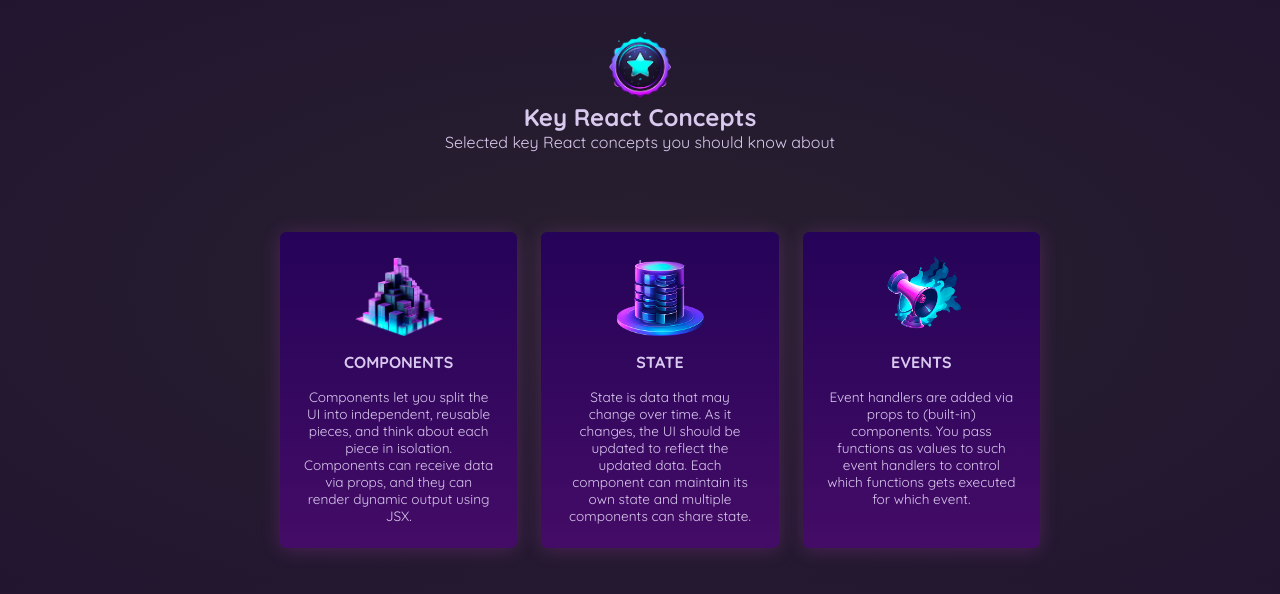
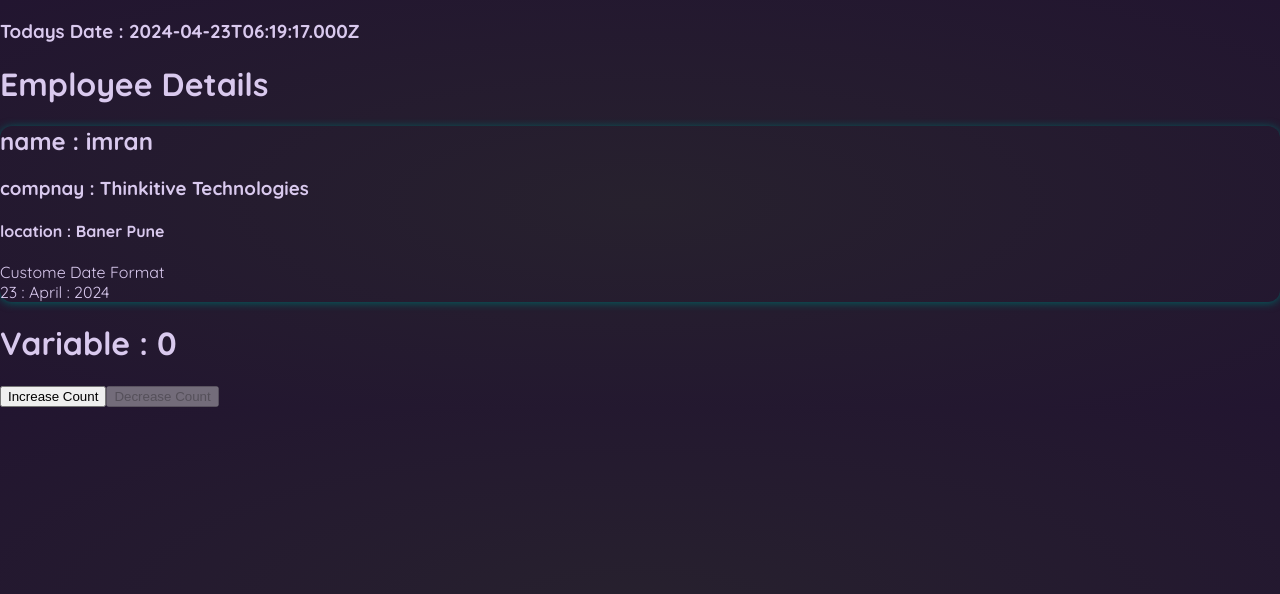
Before and after one commit to jne-freshers-april-2024/imran-mern-training, a React (Create React App) app in the folder reactjs/: page / in a window 1280 px wide. Shown: the top 594 px of the page. Built offline with nearby package versions, Linux system fonts and the light colour scheme.

Commit message:
Functional Components used useState props functionality

```diff
--- a/reactjs/src/App.js
+++ b/reactjs/src/App.js
@@ -1,13 +1,18 @@
 import React from "react";
 import HeaderComponent from "./components/HeaderComponents";
 import ConceptComponent from "./components/ConceptComponent";
+import FunctionalComponents from './components/DataComponent/FunctionalCompontents'
 import "./App.css";
 
 const App = () => {
   return (
+    // <div>
+    //   <HeaderComponent />
+    //   <ConceptComponent />
+    // </div>
+
     <div>
-      <HeaderComponent />
-      <ConceptComponent />
+      <FunctionalComponents></FunctionalComponents>
     </div>
   );
 };
```
